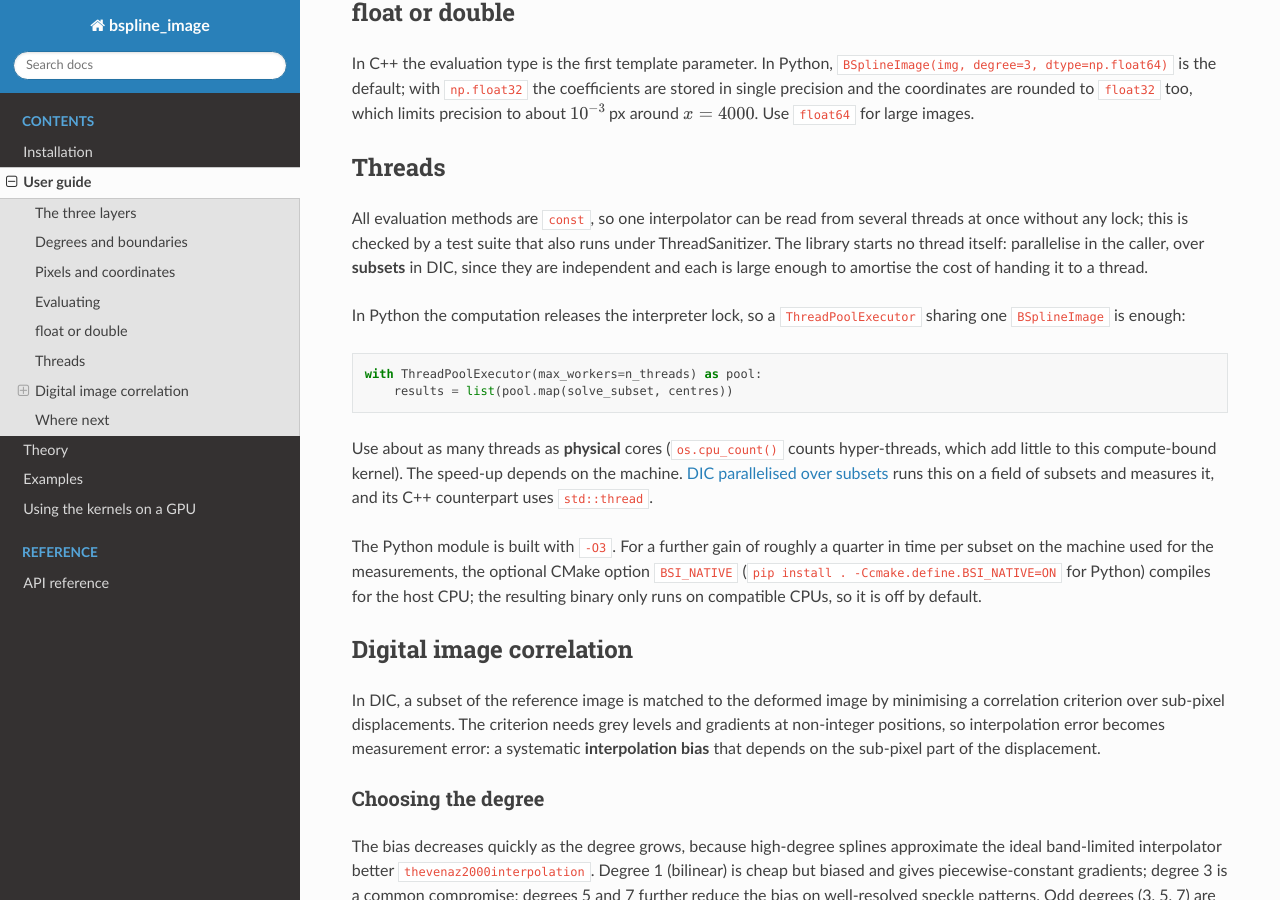
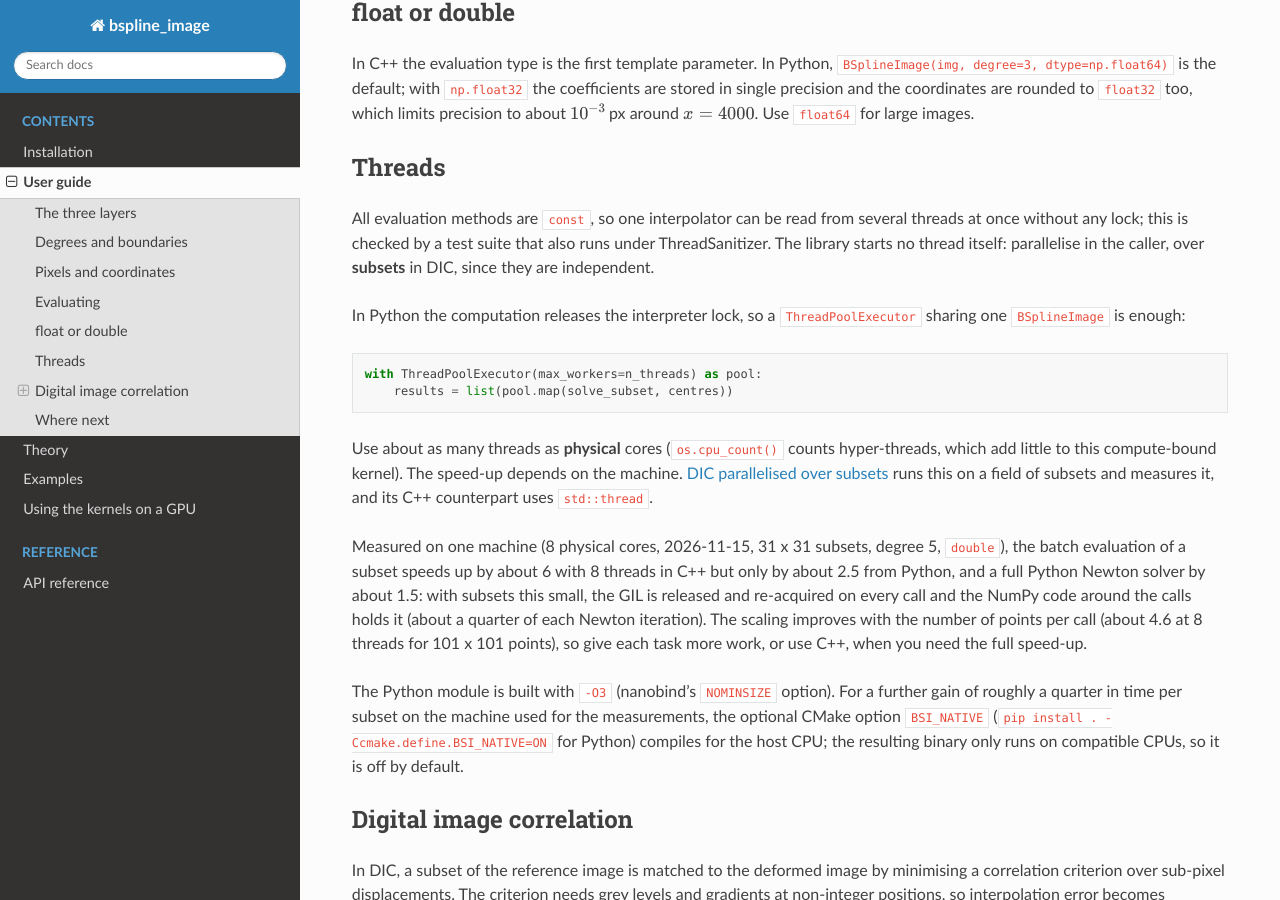
Before and after one commit to thibaultbarret/bspline_image, a Sphinx documentation site: the page built from docs/sphinx/user_guide.md, in a window 1280 px wide and 900 px high, scrolled down 1793 px. Built offline with Sphinx 7.4.7 and the Read the Docs theme 3.1.0, drawn with Linux system fonts in a browser that asks for light colours; cross-references to code outside the pages are shown as plain code; the version number is read from the project's files by our own code.

Commit message:
docs: record Python thread scaling

```diff
--- a/docs/sphinx/user_guide.md
+++ b/docs/sphinx/user_guide.md
@@ -98,8 +98,7 @@ large images.
 All evaluation methods are `const`, so one interpolator can be read from several threads
 at once without any lock; this is checked by a test suite that also runs under
 ThreadSanitizer. The library starts no thread itself: parallelise in the caller, over
-**subsets** in DIC, since they are independent and each is large enough to amortise the cost
-of handing it to a thread.
+**subsets** in DIC, since they are independent.
 
 In Python the computation releases the interpreter lock, so a `ThreadPoolExecutor` sharing one
 `BSplineImage` is enough:
@@ -114,7 +113,15 @@ little to this compute-bound kernel). The speed-up depends on the machine.
 {doc}`examples/dic_parallel_subsets` runs this on a field of subsets and measures it, and its C++
 counterpart uses `std::thread`.
 
-The Python module is built with `-O3`. For a further gain of roughly a quarter in time per
+Measured on one machine (8 physical cores, 2026-11-15, 31 x 31 subsets, degree 5, `double`),
+the batch evaluation of a subset speeds up by about 6 with 8 threads in C++ but only by about
+2.5 from Python, and a full Python Newton solver by about 1.5: with subsets this small, the GIL
+is released and re-acquired on every call and the NumPy code around the calls holds it (about a
+quarter of each Newton iteration). The scaling improves with the number of points per call (about
+4.6 at 8 threads for 101 x 101 points), so give each task more work, or use C++, when you need the
+full speed-up.
+
+The Python module is built with `-O3` (nanobind's `NOMINSIZE` option). For a further gain of roughly a quarter in time per
 subset on the machine used for the measurements, the optional CMake option `BSI_NATIVE`
 (`pip install . -Ccmake.define.BSI_NATIVE=ON` for Python) compiles for the host CPU; the
 resulting binary only runs on compatible CPUs, so it is off by default.
```
Also changed, not shown: docs/sphinx/examples/dic_parallel_subsets.md (+4 -2 lines).
